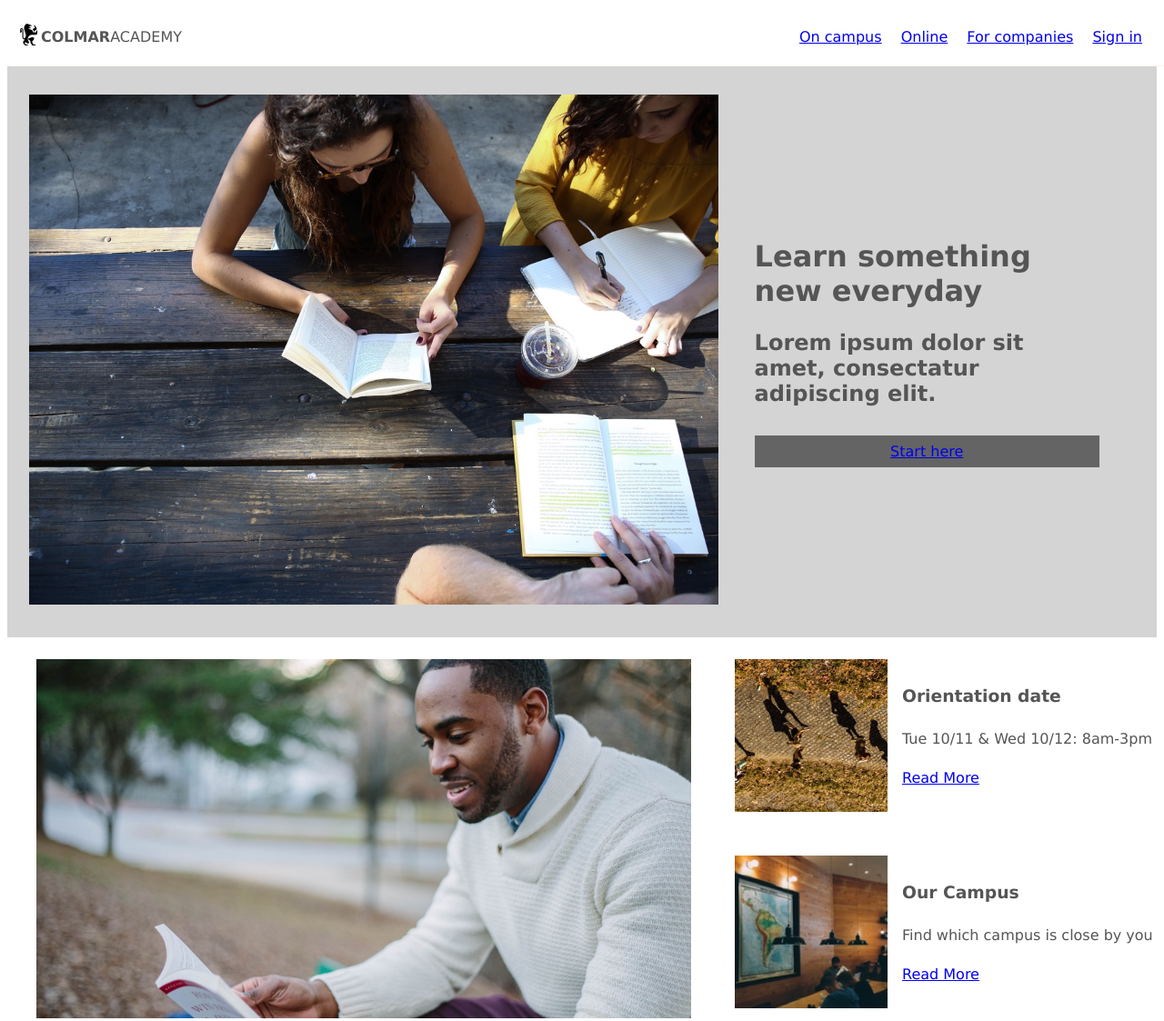
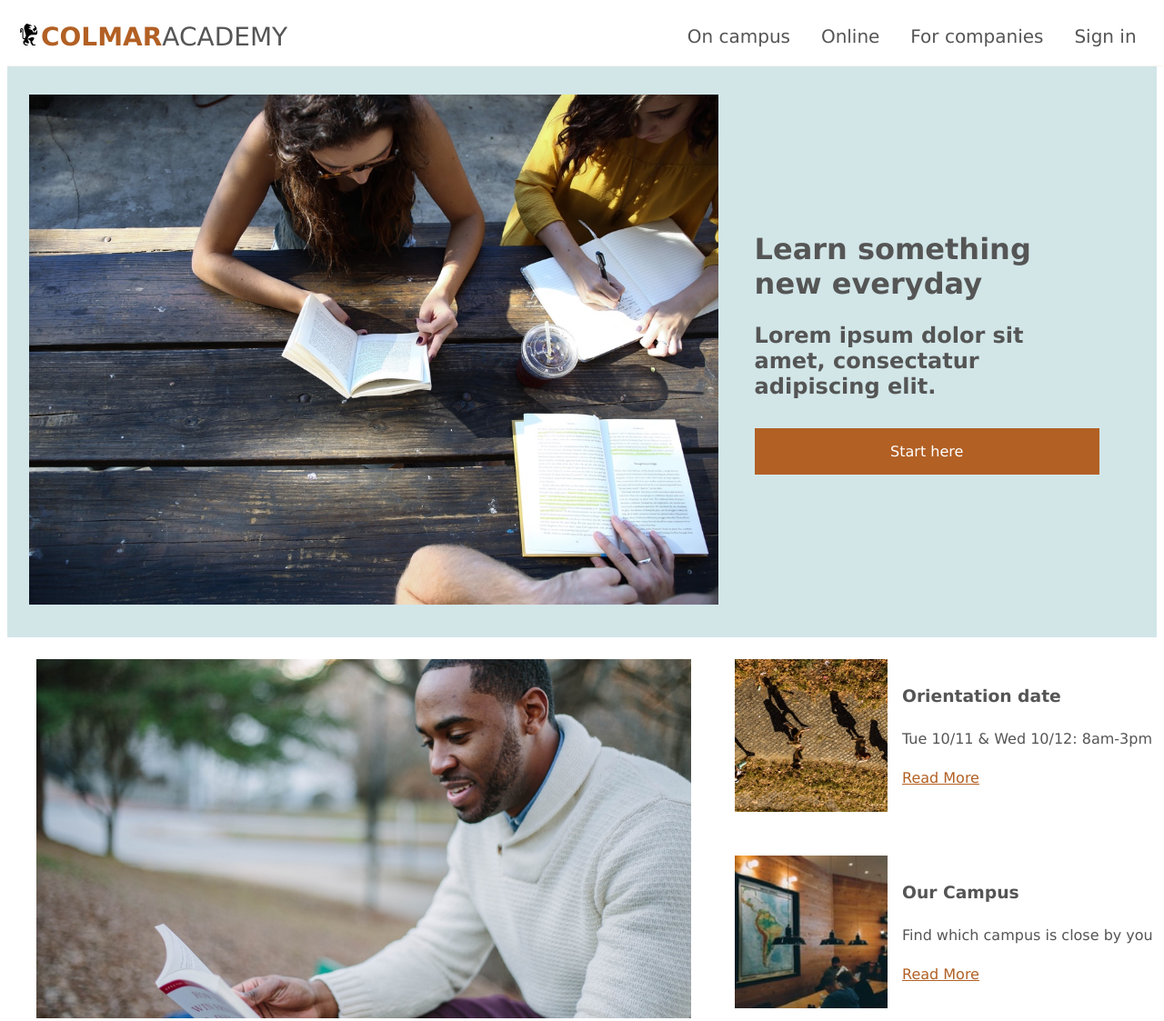
Before and after one commit to charlotte55/capstone-colmar-2, a plain HTML site: page index.html in a window 1280 px wide. Shown: the top 1123 px of the page at 91% size. Drawn offline with Linux system fonts and the light colour scheme.

Commit message:
color added

```diff
--- a/resources/css/style.css
+++ b/resources/css/style.css
@@ -4,6 +4,11 @@ html{
   font-size: 16px;
   font-family: Verdana;
   color: rgba(85,85,85);
+}
+
+a{
+  text-decoration: none;
+  color: inherit;
 }
 
 /* navigation */
@@ -27,6 +32,11 @@ header img{
 
 .title{
   flex-grow: inherit;
+  font-size: 1.75rem;
+}
+
+.title strong{
+  color: rgba(178,96,36);
 }
 
 nav{
@@ -34,7 +44,8 @@ nav{
 }
 
 nav span{
-  padding: 0.5rem;
+  padding: 0.9rem;
+  font-size: 1.25rem;
 }
 
 .mobile-header{
@@ -71,7 +82,7 @@ nav span{
   position: relative;
   margin: 0;
   flex-direction: row;
-  background-color: rgba(212,212,212);
+  background-color: rgba(210,230,232);
 }
 
 .banner{
@@ -96,12 +107,12 @@ nav span{
 }
 
 .start-button{
- background-color: rgba(100,100,100);
+ background-color: rgba(178,96,36);
 }
 
 .start-button p{
-  padding-top: 0.5rem;
-  padding-bottom: 0.5rem;
+  padding-top: 1rem;
+  padding-bottom: 1rem;
   color: white;
   text-align: center;
 }
@@ -180,13 +191,18 @@ nav span{
   margin: auto;
 }
 
+.content p a{
+  color: rgba(178,96,36);
+  text-decoration: underline;
+}
+
 .time{
   padding-top: 0.5rem;
   padding-bottom: 0.5rem;
 }
 
 .article:last-child{
-  background-color: rgba(200,200,200);
+  background-color: rgba(143,186,180);
 }
 
 .mobile-column2{
@@ -229,7 +245,7 @@ nav span{
   display: flex;
   flex-direction: column;
   width: 100%;
-  background-color: rgba(210,210,210);
+  background-color: rgba(210,230,232);
   position: relative;
   top: 4rem;
 }
@@ -266,6 +282,8 @@ nav span{
 .description p a{
   padding-top: 0.5rem;
   padding-bottom: 0.5rem;
+  color: rgba(178,96,36);
+  text-decoration: underline;
 }
 
 .mobile-container3{
@@ -289,7 +307,7 @@ nav span{
 
   .class-title{
     display: flex;
-    background-color: rgba(210,210,210);
+    background-color: rgba(143,186,180);
     margin: 0.5rem;
     padding: 1rem 1rem 1.5rem 1rem;
   }
@@ -347,7 +365,7 @@ nav span{
 }
 
 #thesis-box-1{
-  background-color: rgba(210,210,210);
+  background-color: rgba(143,186,180);
 }
 
 /* media query - container 4 */
```
